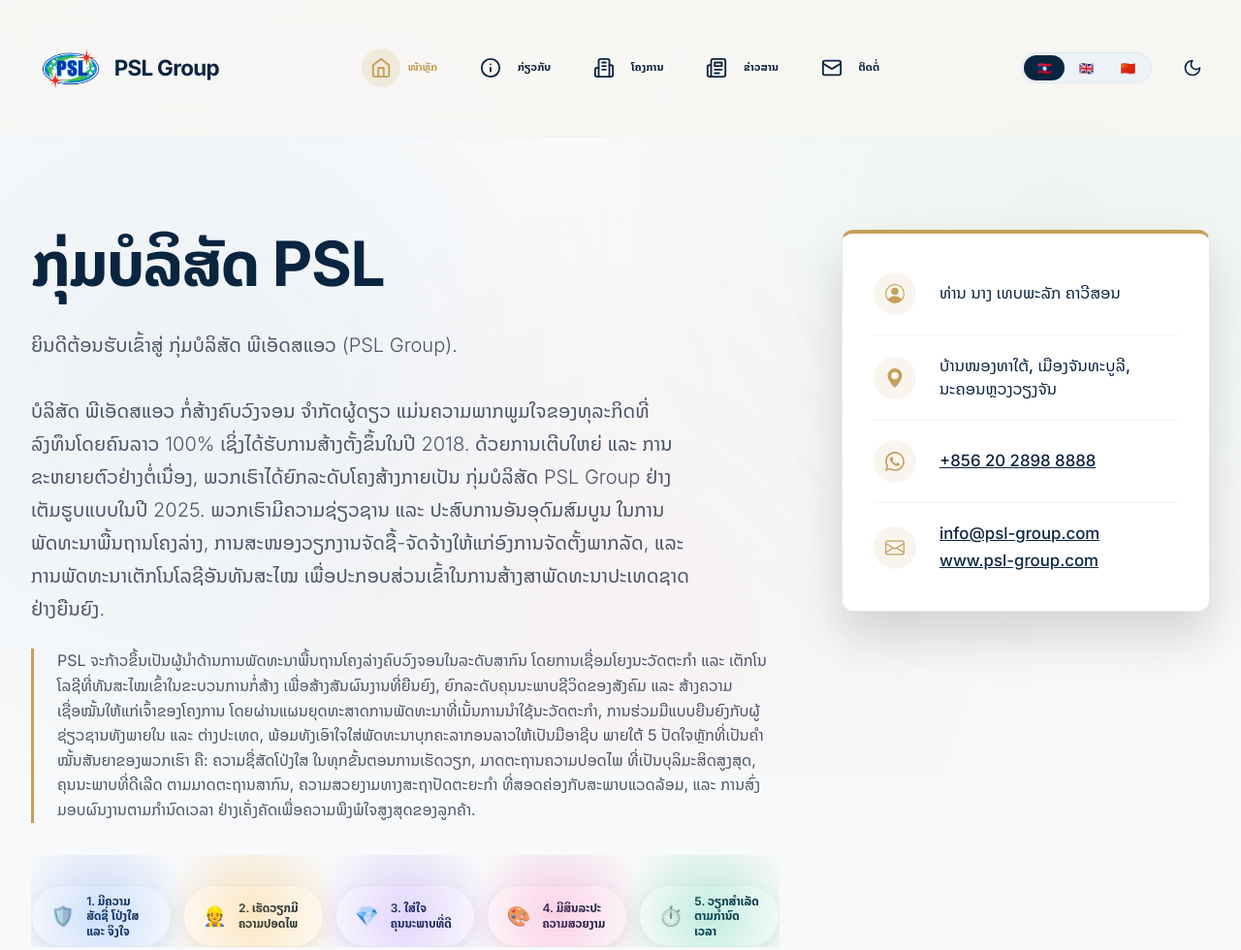
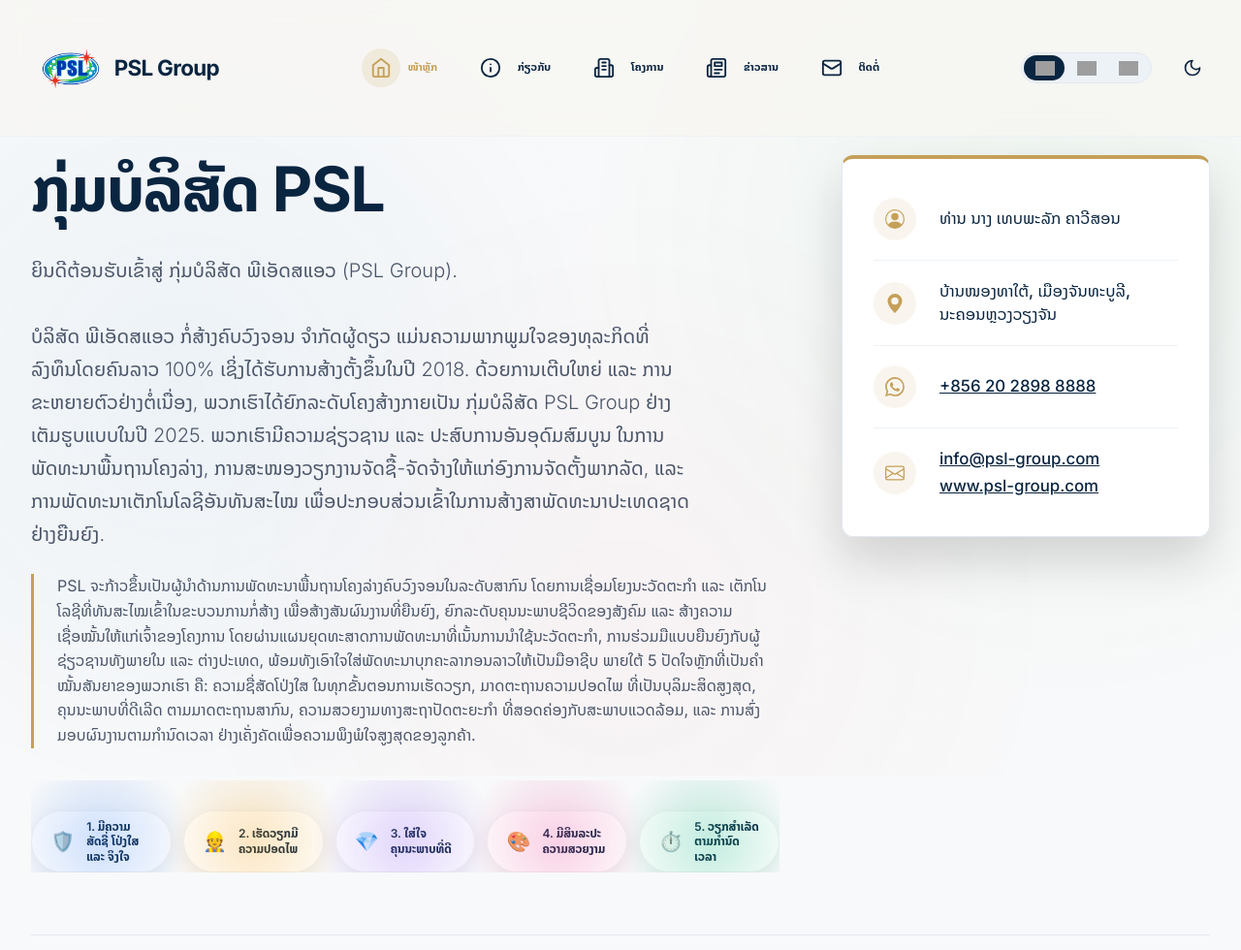
Before and after one commit to ItwithYou/PSL-Group, a website: page index.html in a window 1280 px wide. Shown: the top 980 px of the page at 97% size. Drawn offline with Linux system fonts and the light colour scheme; no server answers; grey boxes are pictures that could not be loaded.

Commit message:
Freeze header and use FlagCDN images for country flags

```diff
--- a/index.html
+++ b/index.html
@@ -97,9 +97,9 @@
             <div class="header-controls">
                 <div class="lang-switch-toggle" id="lang-toggle-btn">
                     <div class="lang-toggle-bg"></div>
-                    <button class="lang-btn-option" data-lang="la">🇱🇦</button>
-                    <button class="lang-btn-option" data-lang="en">🇬🇧</button>
-                    <button class="lang-btn-option" data-lang="zh">🇨🇳</button>
+                    <button class="lang-btn-option" data-lang="la"><img src="https://flagcdn.com/24x18/la.png" width="20" height="15" alt="Lao"></button>
+                    <button class="lang-btn-option" data-lang="en"><img src="https://flagcdn.com/24x18/gb.png" width="20" height="15" alt="English"></button>
+                    <button class="lang-btn-option" data-lang="zh"><img src="https://flagcdn.com/24x18/cn.png" width="20" height="15" alt="Chinese"></button>
                 </div>
                 <button class="theme-toggle" id="theme-btn" aria-label="Toggle theme">
                     <svg class="sun-icon" xmlns="http://www.w3.org/2000/svg" width="20" height="20" viewBox="0 0 24 24" fill="none" stroke="currentColor" stroke-width="2" stroke-linecap="round" stroke-linejoin="round"><circle cx="12" cy="12" r="4"/><path d="M12 2v2"/><path d="M12 20v2"/><path d="m4.93 4.93 1.41 1.41"/><path d="m17.66 17.66 1.41 1.41"/><path d="M2 12h2"/><path d="M20 12h2"/><path d="m6.34 17.66-1.41 1.41"/><path d="m19.07 4.93-1.41 1.41"/></svg>
--- a/style.css
+++ b/style.css
@@ -143,8 +143,9 @@ html[lang="zh"] .lao-text {
 
 /* Header & Navigation Controls */
 .header {
-    position: sticky;
+    position: fixed;
     top: 0;
+    left: 0;
     z-index: 100;
     width: 100%;
     padding: 1.5rem 2rem;
@@ -347,7 +348,7 @@ html[lang="zh"] .lang-btn-option[data-lang="zh"] {
 
 /* Hero Section */
 .hero-section {
-    padding: 5rem 0 4rem 0;
+    padding: 9rem 0 4rem 0;
     border-bottom: 1px solid var(--border-color);
 }
 
```
